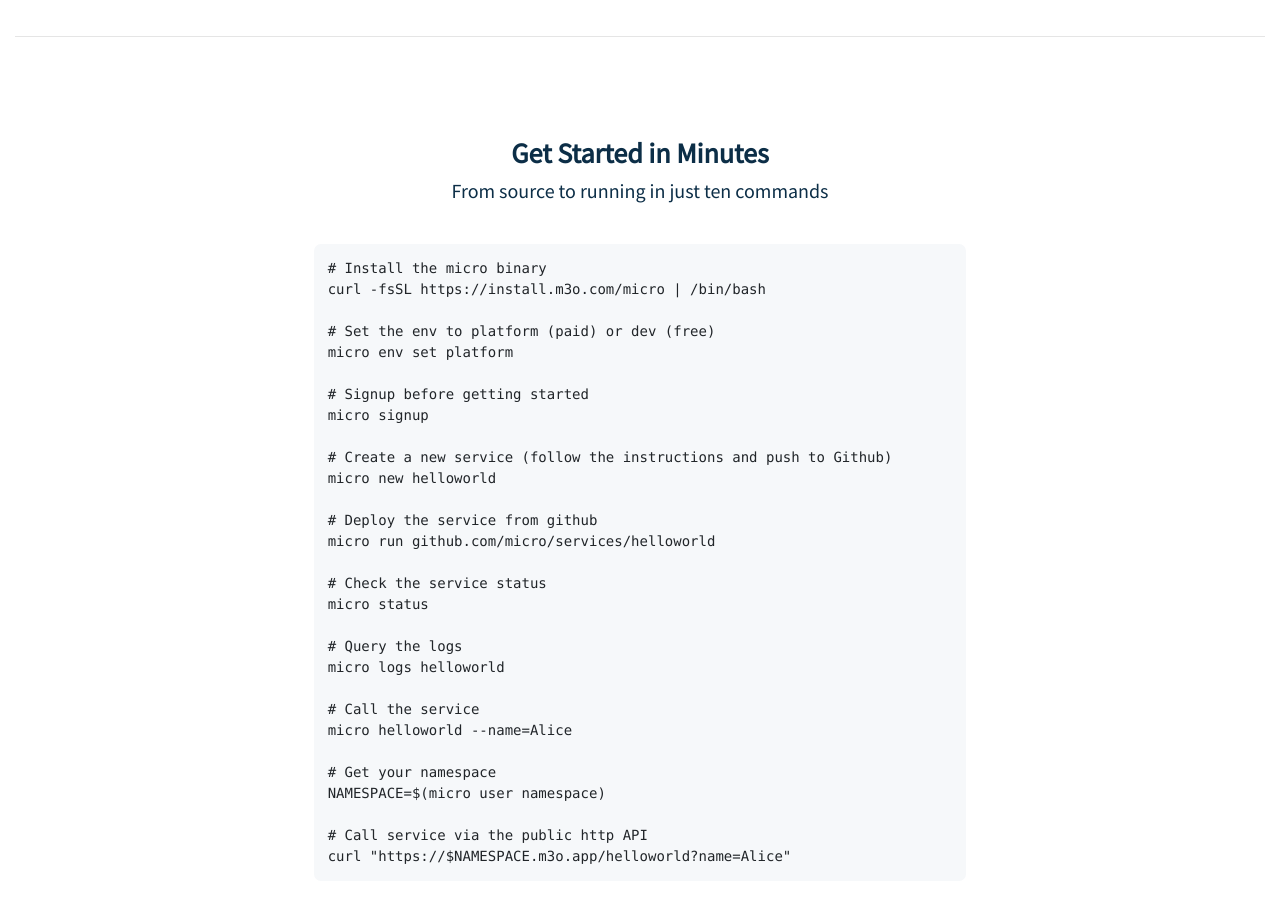
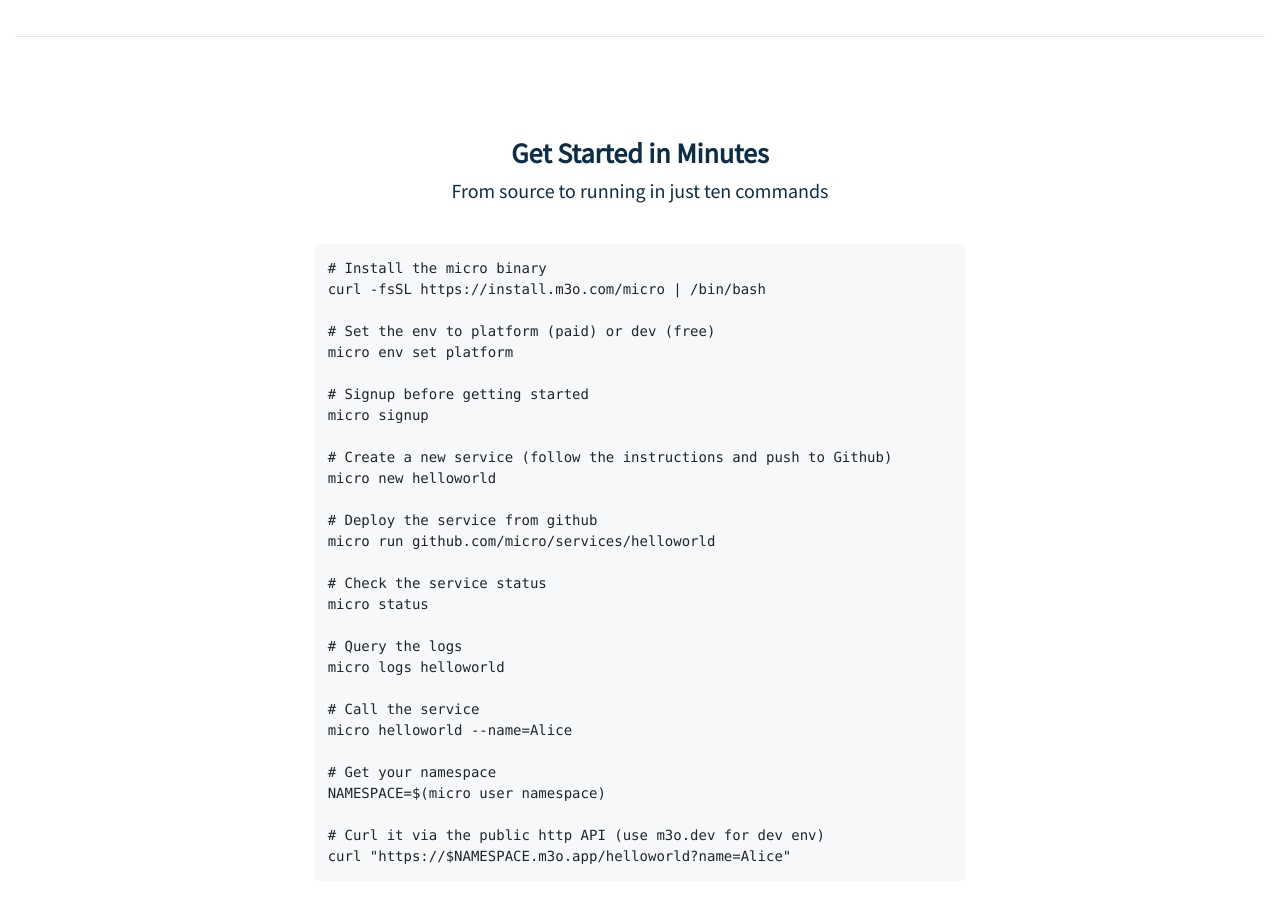
Before and after one commit to micro-community/go-micro-v2-doc, a Jekyll site: the page built from index.html, in a window 1280 px wide and 900 px high, scrolled down 1400 px. Built offline with Jekyll 4.4.1, drawn with Linux system fonts in a browser that asks for light colours; nearby versions of some CDN libraries; comment, search, counter and statistics services are not loaded.

Commit message:
add start comment for dev environment

```diff
--- a/_includes/start.html
+++ b/_includes/start.html
@@ -27,7 +27,7 @@
 # Get your namespace
 NAMESPACE=$(micro user namespace)
 
-# Call service via the public http API
+# Curl it via the public http API (use m3o.dev for dev env)
 curl "https://$NAMESPACE.m3o.app/helloworld?name=Alice"</pre>
     </p>
     <br>
```
